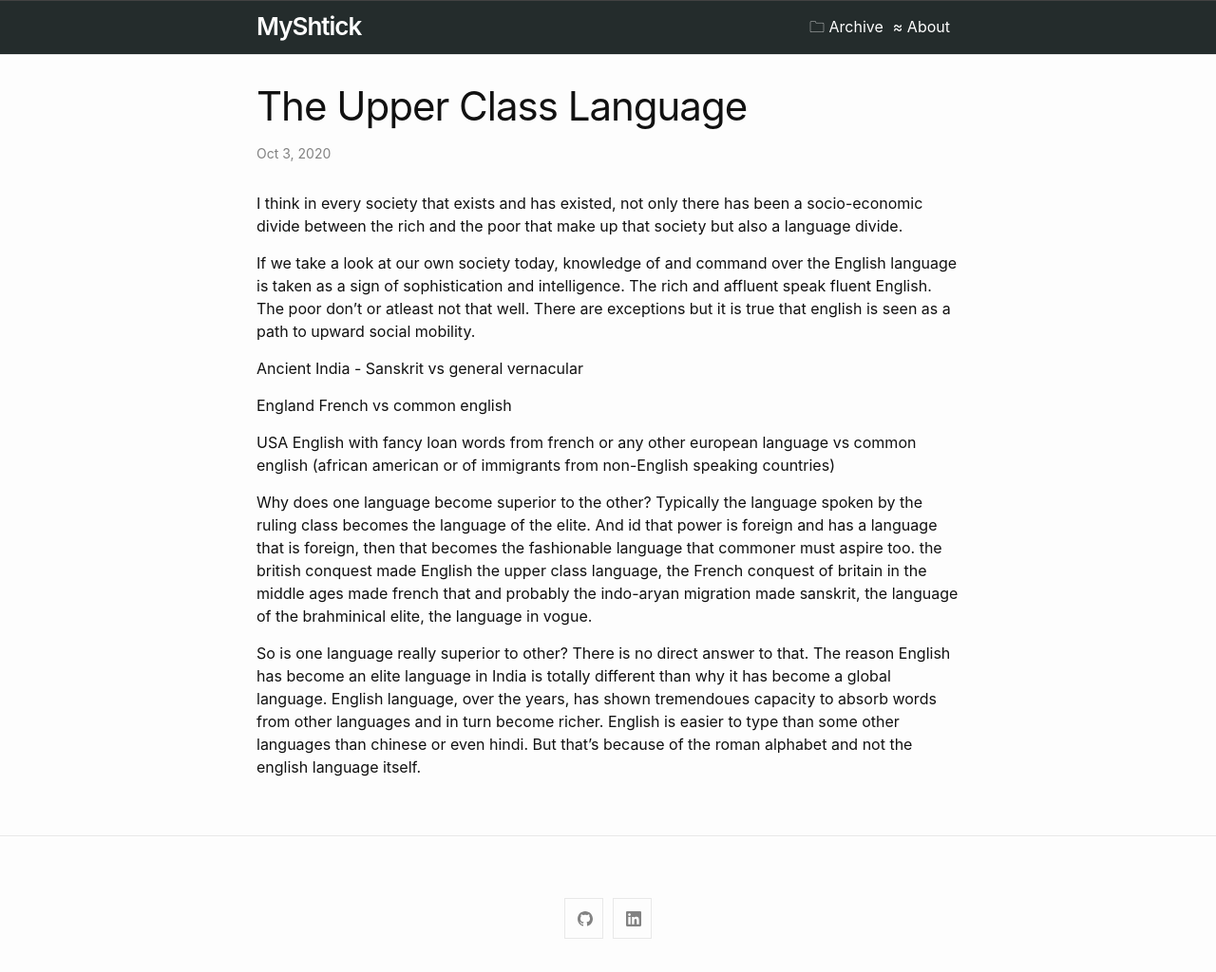
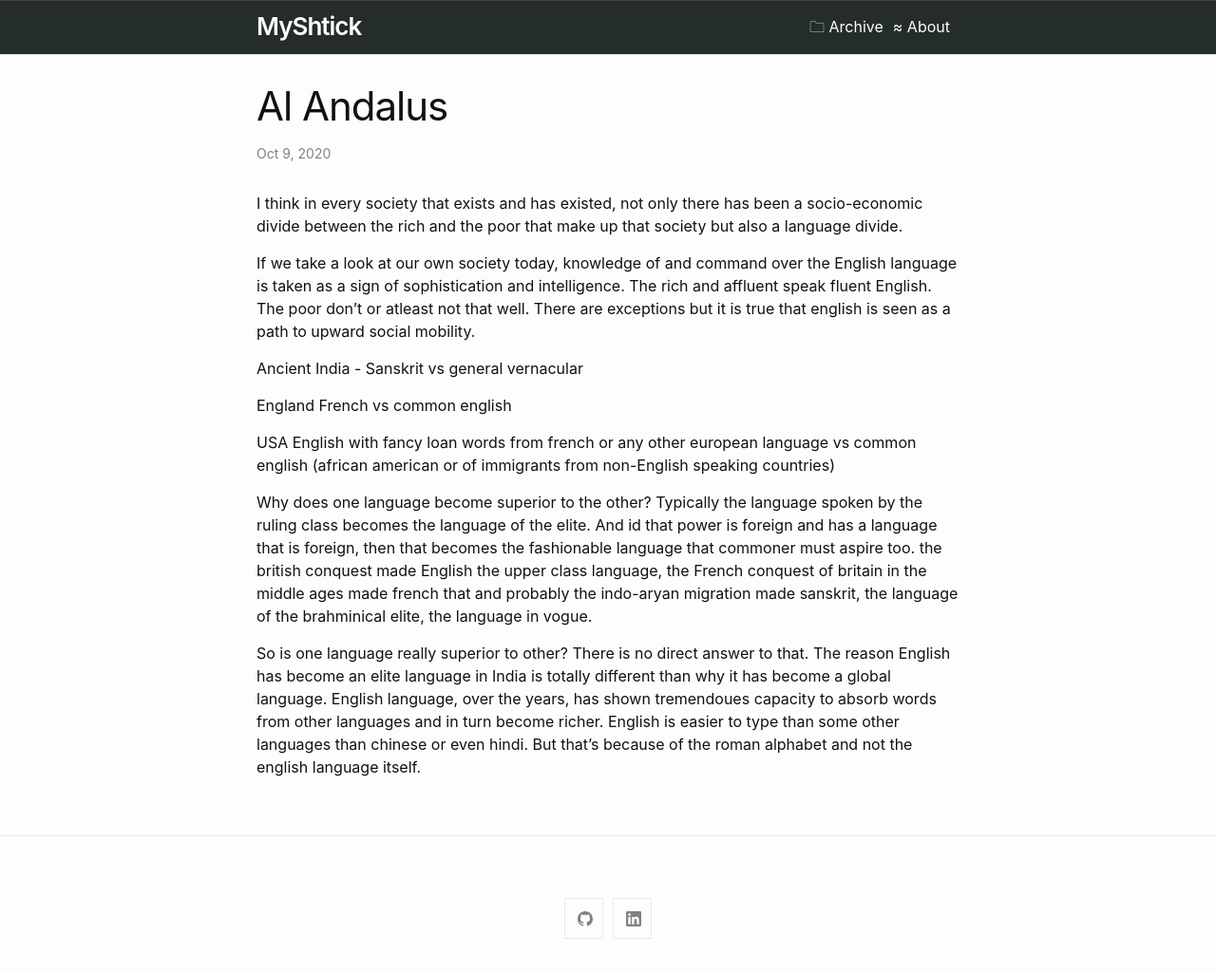
Before and after one commit to nitinrawatiitd/nitinrawatiitd.github.io, a Jekyll site: the page built from docs/_posts/2020-10-03-The-Upper-Class-Language.md, in a window 1280 px wide. Shown: the whole page at 95% size. Built offline with Jekyll 4.4.1, drawn with Linux system fonts in a browser that asks for light colours; our own code applies the rules of GitHub Pages for plain Markdown files; some of the changed lines change nothing that is shown.

Commit message:
Attempting tagging etc on the blog post

```diff
--- a/docs/_posts/2020-10-03-The-Upper-Class-Language.md
+++ b/docs/_posts/2020-10-03-The-Upper-Class-Language.md
@@ -1,3 +1,11 @@
+---
+layout: post
+comments: true
+title: "Al Andalus"
+date: 2020-10-09 18:40:00
+tags: history linguistics
+---
+
 I think in every society that exists and has existed, not only there has been a socio-economic divide between the rich and the poor that make up that society but also a language divide.
 
 If we take a look at our own society today, knowledge of and command over the English language is taken as a sign of sophistication and intelligence. The rich and affluent speak fluent English. The poor don't or atleast not that well. There are exceptions but it is true that english is seen as a path to upward social mobility.
```
